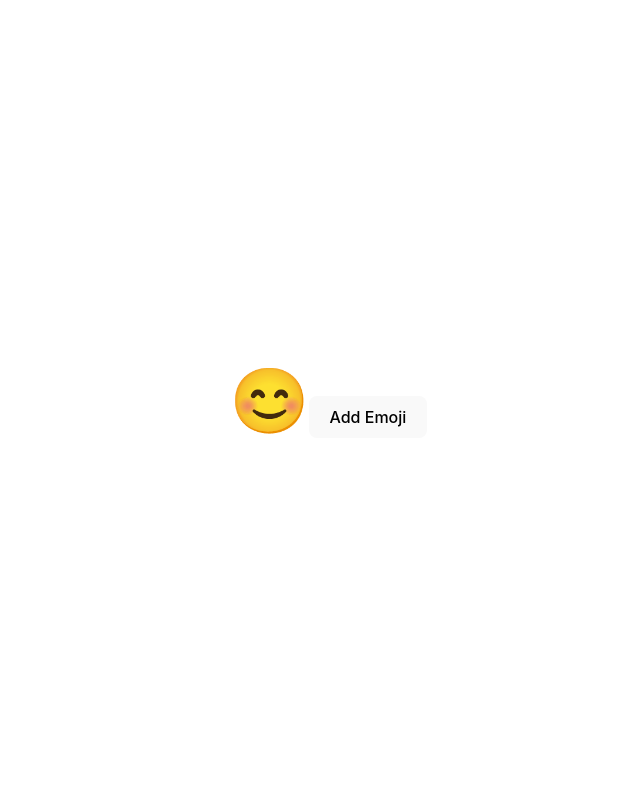
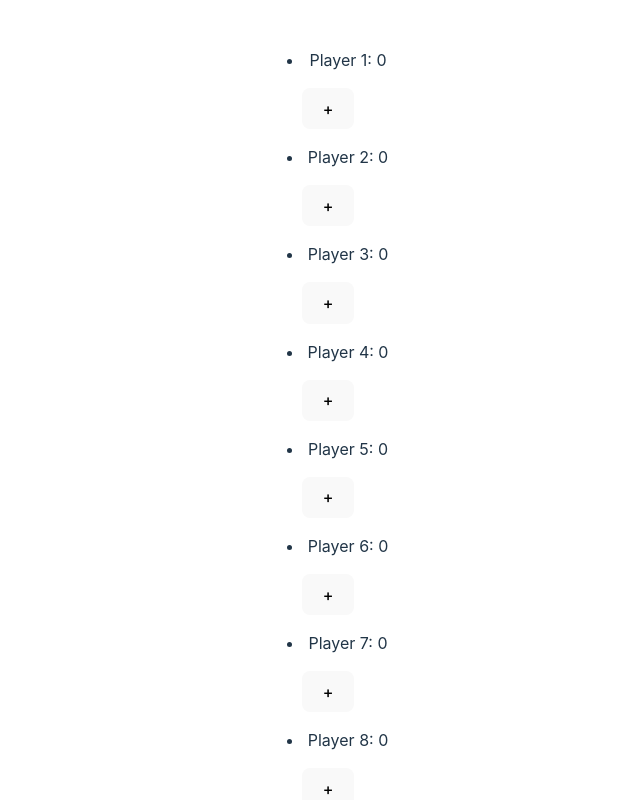
Before and after one commit to almondp040/React, a React (Vite) app in the folder First React App/: page / in a window 1280 px wide. Shown: the top 800 px of the page, without its empty margins (312-952 px from the left). Built offline with nearby package versions, Linux system fonts and the light colour scheme.

Commit message:
ScoreKeeper 2 WIP

```diff
--- a/First React App/src/App.jsx
+++ b/First React App/src/App.jsx
@@ -21,6 +21,8 @@ import Counter2 from './Counter2'
 import Dumbo from './Dumbo'
 import ScoreKeeper from './ScoreKeeper'
 import EmojiClicker from './EmojiClicker'
+import ScoreKeeper2 from './ScoreKeeper2'
+
 
 
 
@@ -75,8 +77,8 @@ function App() {
   return (
     <>
 
+   <ScoreKeeper2 numPlayers={10} target={5}></ScoreKeeper2>
 
-   <EmojiClicker></EmojiClicker>
 
 
     </>
--- a/First React App/src/EmojiClicker.jsx
+++ b/First React App/src/EmojiClicker.jsx
@@ -1,17 +1,45 @@
 import { useState } from "react";
 import {v4 as uuidv4} from 'uuid'
+
+function randomEmoji() {
+    const choices = ["😂", "❤", "🎉", "💖", "🥩"]
+    const randomIndex = Math.floor(Math.random() * choices.length)
+    return choices[randomIndex]
+}
 
 function EmojiClicker() {
 
  const [emojis, setEmojis] =   useState([
 
- { id: uuidv4() , emoji:"😊"}
+ { id: uuidv4() , emoji: randomEmoji()}
 
 ])
 
  const addEmoji = ()=>{
 
-    setEmojis((oldEmojis) => [...emojis,  { id: uuidv4() , emoji:"😊"} ] )
+    setEmojis((oldEmojis) => [...emojis,  { id: uuidv4() , emoji: randomEmoji()} ] )
+ }
+
+ const deleteEmoji = (id) =>{
+// Delete the emoji with the specific ID
+setEmojis(
+    previousEmojis => {
+        return previousEmojis.filter(e => e.id !== id)
+    }
+)
+
+ }
+
+ const makeHearts = () =>{
+
+    emojis.map((item)=>{
+        console.log(item)
+        setEmojis(previousEmojis => {
+         return  previousEmojis.map((item)=>{
+                return {...item, emoji: "❤"}
+            })
+        })
+    })
  }
 
 
@@ -21,13 +49,14 @@ function EmojiClicker() {
         {
             // Print out a span for each emoji:
             emojis.map((e)=> (
-                <span key= {e.id}style={{fontSize: "4rem"}}>{e.emoji}</span>
+                <span onClick={()=>deleteEmoji(e.id)} key= {e.id}style={{fontSize: "4rem"}}>{e.emoji}</span>
             ))
 
 
         }
 
         <button onClick={addEmoji}>Add Emoji</button>
+        <button onClick={makeHearts}>Make them all 💖</button>
         </div>
     )
 }
--- /dev/null
+++ b/First React App/src/ScoreKeeper2.jsx
@@ -0,0 +1,42 @@
+import { useState } from "react";
+
+function ScoreKeeper2({numPlayers, target}) {
+    const [players, setPlayers] = useState({playerScore: 0})
+
+    // Need a array to be created based off the number of players: DONE
+    const playerArray = new Array(numPlayers).fill(0)
+
+    //Need to create a button for each player: DONE
+    // Need Logic to Add a score to each player once the button is clicked
+
+
+const addScore = ()=>{
+    setPlayers()
+}
+
+
+
+    return(
+        <div>
+                {playerArray.map((item, index)=>{
+
+                    return <div>
+                        <ul>
+                        <li key={index + 1}>Player {index +1}: {item}</li>
+
+                        </ul>
+
+                            <button onClick={addScore}>+</button>
+
+                            </div>
+
+
+
+                })}
+
+            <button>Reset</button>
+        </div>
+    )
+}
+
+export default ScoreKeeper2
```
Also changed, not shown: First React App/src/commonArrayPatterns.js (added, +33 -0 lines).
